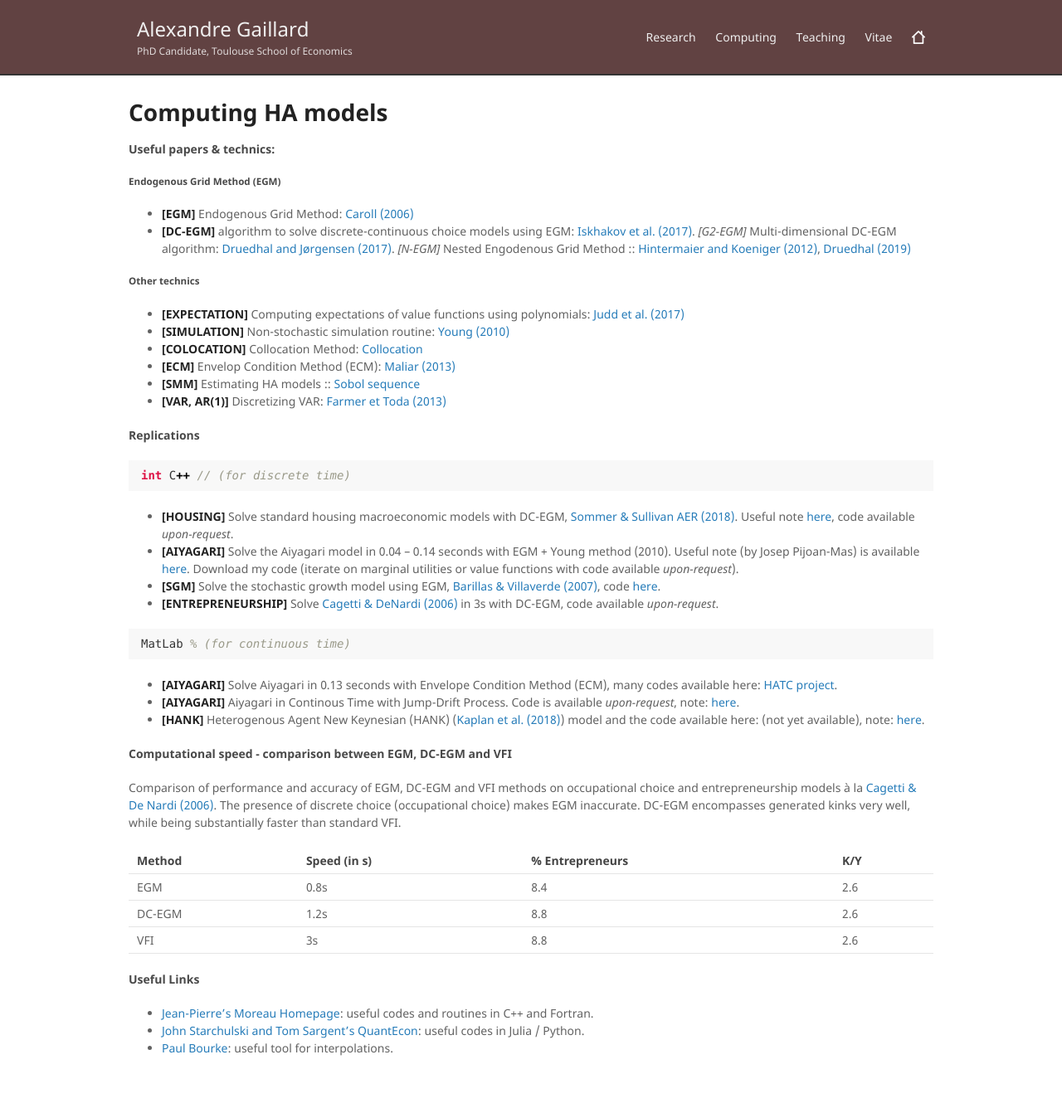
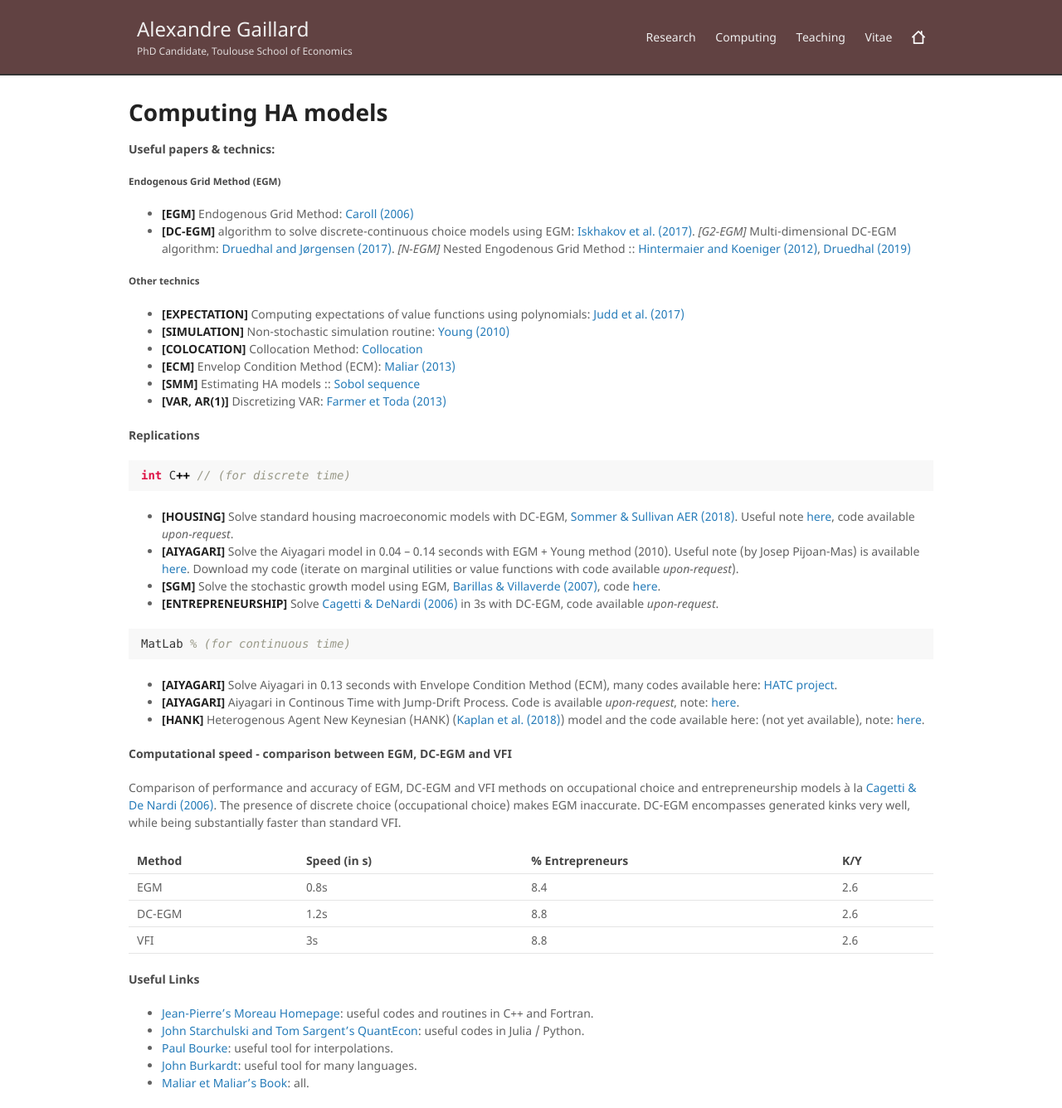
Before and after one commit to AGaillardTSE/AGaillardTSE.github.io, a Jekyll site: the page built from computing.md, in a window 1280 px wide. Shown: the whole page at 83% size. Built offline with Jekyll 4.4.1, drawn with Linux system fonts in a browser that asks for light colours; our own code applies the rules of GitHub Pages for plain Markdown files; before the commit the page ends 1294 px from its top, so only the background shows below that.

Commit message:
Update computing.md

```diff
--- a/computing.md
+++ b/computing.md
@@ -53,3 +53,5 @@ Comparison of performance and accuracy of EGM, DC-EGM and VFI methods on occupat
 * [Jean-Pierre's Moreau Homepage](http://jean-pierre.moreau.pagesperso-orange.fr/links.html): useful codes and routines in C++ and Fortran.
 * [John Starchulski and Tom Sargent's QuantEcon](http://quant-econ.net): useful codes in Julia / Python.
 * [Paul Bourke](http://paulbourke.org/miscellaneous/interpolation/): useful tool for interpolations.
+* [John Burkardt](https://people.sc.fsu.edu/~jburkardt/): useful tool for many languages.
+* [Maliar et Maliar's Book](https://web.stanford.edu/~maliarl/Files/Chapter7HandbookCE2014.pdf): all.
```
